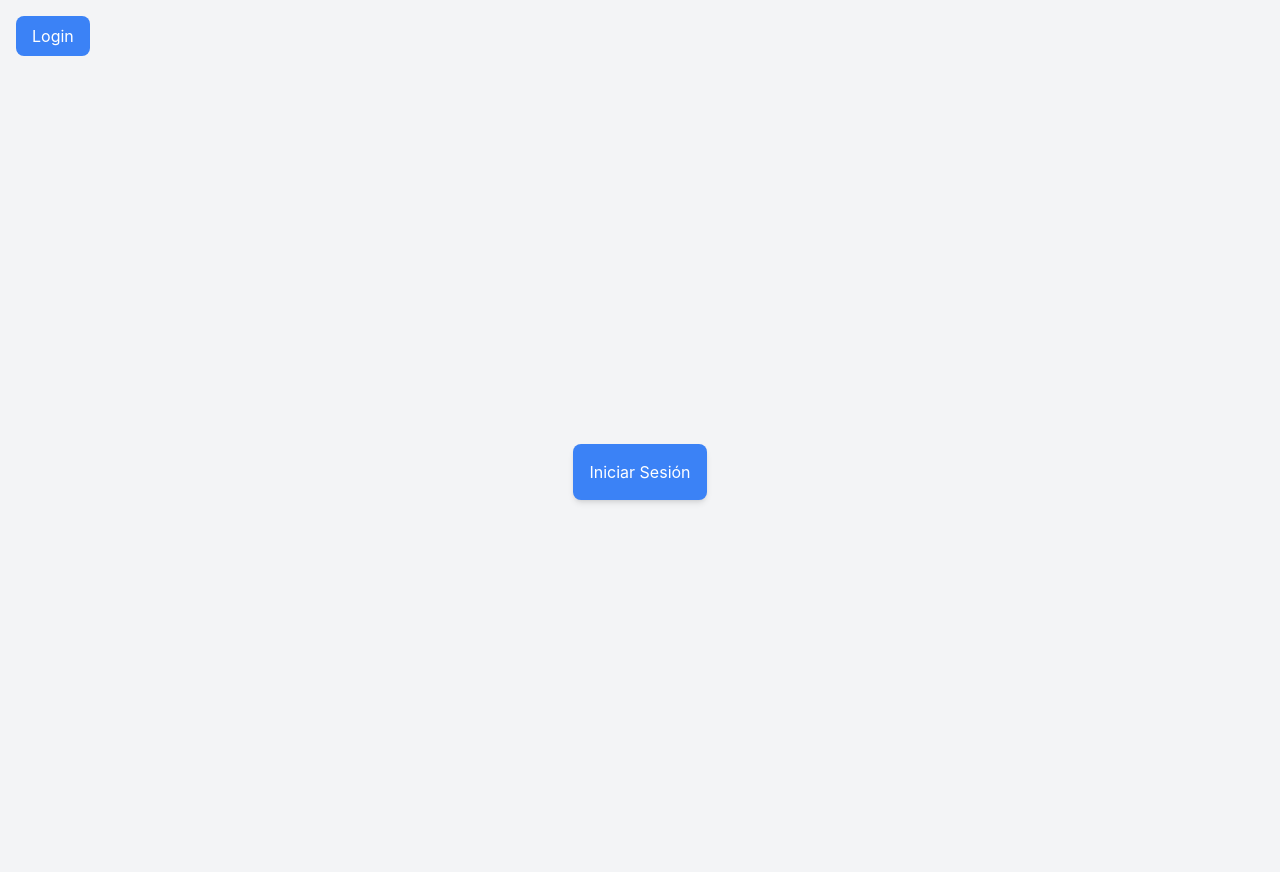
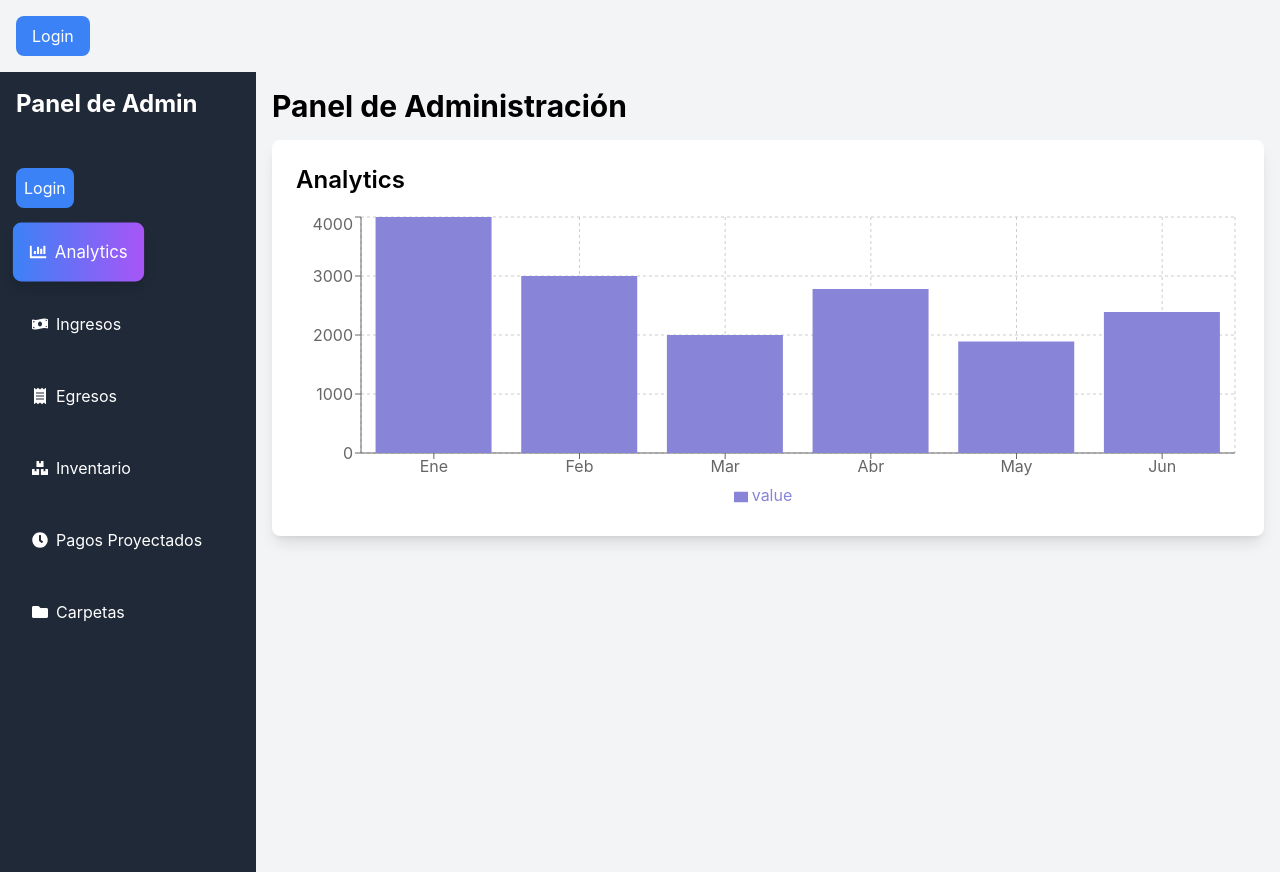
Before and after one commit to RRamiS/proyectoadministrativo, a React (Create React App) app: page / in a window 1280 px wide. Built offline with nearby package versions, Linux system fonts and the light colour scheme.

Commit message:
Update AdminDashboard.jsx

```diff
--- a/src/Administracion/componentes/AdminDashboard.jsx
+++ b/src/Administracion/componentes/AdminDashboard.jsx
@@ -1,6 +1,6 @@
 import React, { useState } from "react";
 import { FaChartBar, FaMoneyBillWave, FaReceipt, FaBoxes, FaClock, FaFolder, FaBars } from "react-icons/fa";
-import { useAuth0 } from "@auth0/auth0-react";
+import { useAuth0 } from "@auth0/auth0-react"; // Importar Auth0
 import Analytics from "./Analytics";
 import IngresoData from "./IngresoData";
 import Egresos from "./Egresos";
@@ -10,9 +10,10 @@ import FolderManager from "./FolderManager";
 import StockManager from "./StockManager";
 
 const AdminDashboard = () => {
-  const { isAuthenticated, loginWithRedirect, logout } = useAuth0();
   const [activeTab, setActiveTab] = useState("analytics");
   const [isSidebarOpen, setIsSidebarOpen] = useState(true);
+
+  const { loginWithRedirect, logout, user, isAuthenticated } = useAuth0(); // Hooks de Auth0
 
   const renderActiveTab = () => {
     switch (activeTab) {
@@ -33,19 +34,6 @@ const AdminDashboard = () => {
     }
   };
 
-  if (!isAuthenticated) {
-    return (
-      <div className="flex items-center justify-center min-h-screen bg-gray-100">
-        <button
-          onClick={() => loginWithRedirect()}
-          className="p-4 bg-blue-500 text-white rounded-lg shadow-md"
-        >
-          Iniciar Sesión
-        </button>
-      </div>
-    );
-  }
-
   return (
     <div className="flex min-h-screen">
       {/* Botón para abrir/cerrar el menú en pantallas pequeñas */}
@@ -56,27 +44,96 @@ const AdminDashboard = () => {
         <FaBars />
       </button>
 
-      {/* Menú lateral */}
+      {/* Tab Bar Lateral */}
       {isSidebarOpen && (
         <div className="w-64 bg-gray-800 text-white flex flex-col p-4 space-y-4 md:block">
           <h1 className="text-2xl font-bold mb-8">Panel de Admin</h1>
+          {isAuthenticated ? (
+            <>
+              <div className="mb-4">
+                <p className="text-sm">Bienvenido,</p>
+                <p className="text-lg font-bold">{user?.name || "Usuario"}</p>
+              </div>
+              <button
+                onClick={() => logout({ returnTo: window.location.origin })}
+                className="p-2 bg-red-500 text-white rounded-lg"
+              >
+                Logout
+              </button>
+            </>
+          ) : (
+            <button
+              onClick={loginWithRedirect}
+              className="p-2 bg-blue-500 text-white rounded-lg"
+            >
+              Login
+            </button>
+          )}
           <button
-            className={`p-4 rounded-lg flex items-center justify-start space-x-2 ${
+            className={`p-4 rounded-lg flex items-center justify-start space-x-2 transform transition-all duration-500 ease-in-out ${
               activeTab === "analytics"
-                ? "bg-blue-500 scale-105 shadow-lg"
+                ? "bg-gradient-to-r from-blue-500 to-purple-500 scale-105 shadow-lg"
                 : "bg-gray-800 hover:bg-gray-700 hover:scale-105"
             }`}
             onClick={() => setActiveTab("analytics")}
           >
-            <FaChartBar />
+            <FaChartBar className="transition-transform duration-300" />
             <span>Analytics</span>
           </button>
-          {/* Resto de botones */}
           <button
-            onClick={() => logout({ returnTo: window.location.origin })}
-            className="p-4 bg-red-500 rounded-lg mt-4"
+            className={`p-4 rounded-lg flex items-center justify-start space-x-2 transform transition-all duration-500 ease-in-out ${
+              activeTab === "ingresos"
+                ? "bg-gradient-to-r from-green-500 to-teal-500 scale-105 shadow-lg"
+                : "bg-gray-800 hover:bg-gray-700 hover:scale-105"
+            }`}
+            onClick={() => setActiveTab("ingresos")}
           >
-            Cerrar Sesión
+            <FaMoneyBillWave className="transition-transform duration-300" />
+            <span>Ingresos</span>
+          </button>
+          <button
+            className={`p-4 rounded-lg flex items-center justify-start space-x-2 transform transition-all duration-500 ease-in-out ${
+              activeTab === "egresos"
+                ? "bg-gradient-to-r from-yellow-500 to-orange-500 scale-105 shadow-lg"
+                : "bg-gray-800 hover:bg-gray-700 hover:scale-105"
+            }`}
+            onClick={() => setActiveTab("egresos")}
+          >
+            <FaReceipt className="transition-transform duration-300" />
+            <span>Egresos</span>
+          </button>
+          <button
+            className={`p-4 rounded-lg flex items-center justify-start space-x-2 transform transition-all duration-500 ease-in-out ${
+              activeTab === "inventario"
+                ? "bg-gradient-to-r from-red-500 to-pink-500 scale-105 shadow-lg"
+                : "bg-gray-800 hover:bg-gray-700 hover:scale-105"
+            }`}
+            onClick={() => setActiveTab("inventario")}
+          >
+            <FaBoxes className="transition-transform duration-300" />
+            <span>Inventario</span>
+          </button>
+          <button
+            className={`p-4 rounded-lg flex items-center justify-start space-x-2 transform transition-all duration-500 ease-in-out ${
+              activeTab === "pagos"
+                ? "bg-gradient-to-r from-indigo-500 to-purple-500 scale-105 shadow-lg"
+                : "bg-gray-800 hover:bg-gray-700 hover:scale-105"
+            }`}
+            onClick={() => setActiveTab("pagos")}
+          >
+            <FaClock className="transition-transform duration-300" />
+            <span>Pagos Proyectados</span>
+          </button>
+          <button
+            className={`p-4 rounded-lg flex items-center justify-start space-x-2 transform transition-all duration-500 ease-in-out ${
+              activeTab === "carpetas"
+                ? "bg-gradient-to-r from-gray-500 to-gray-900 scale-105 shadow-lg"
+                : "bg-gray-800 hover:bg-gray-700 hover:scale-105"
+            }`}
+            onClick={() => setActiveTab("carpetas")}
+          >
+            <FaFolder className="transition-transform duration-300" />
+            <span>Carpetas</span>
           </button>
         </div>
       )}
```
